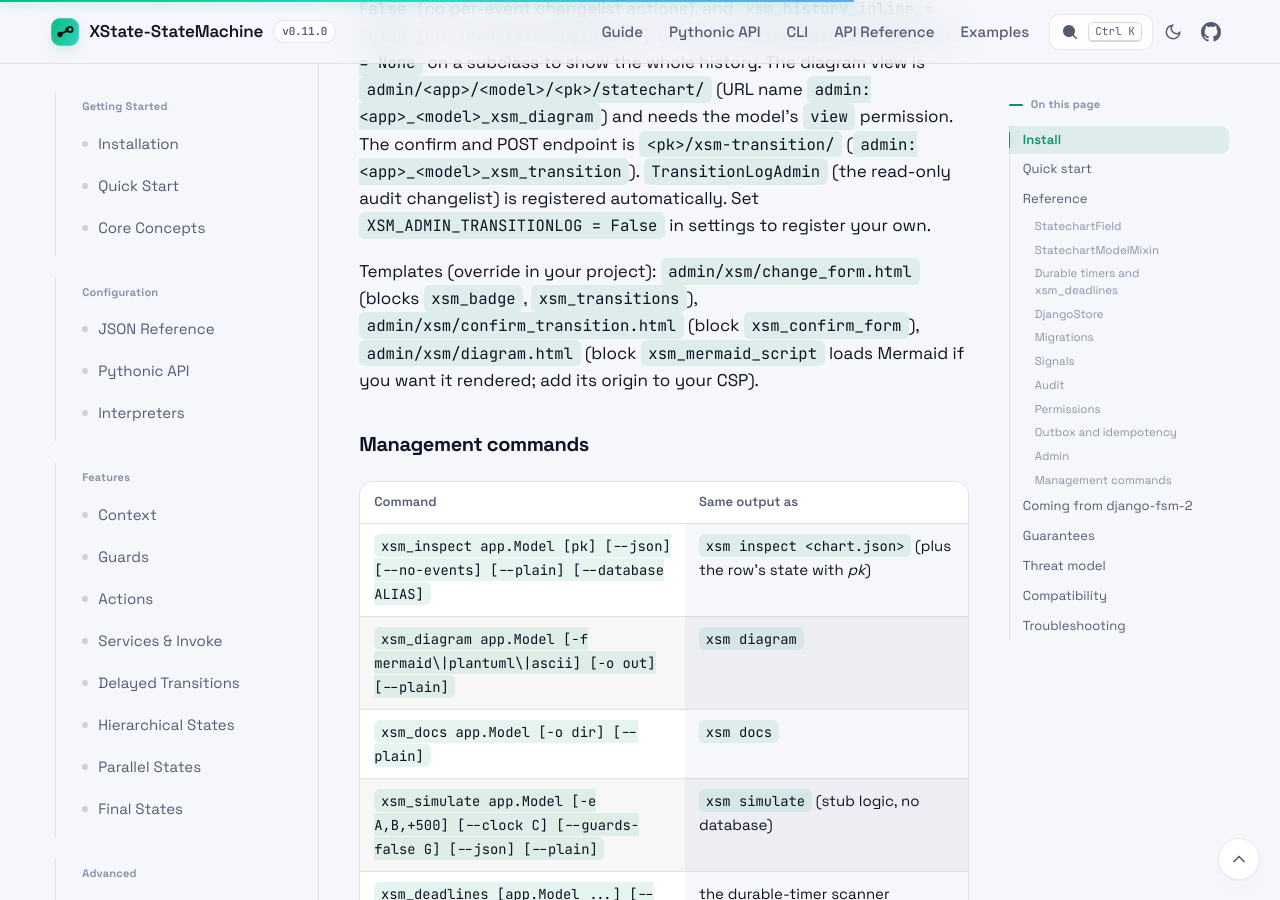
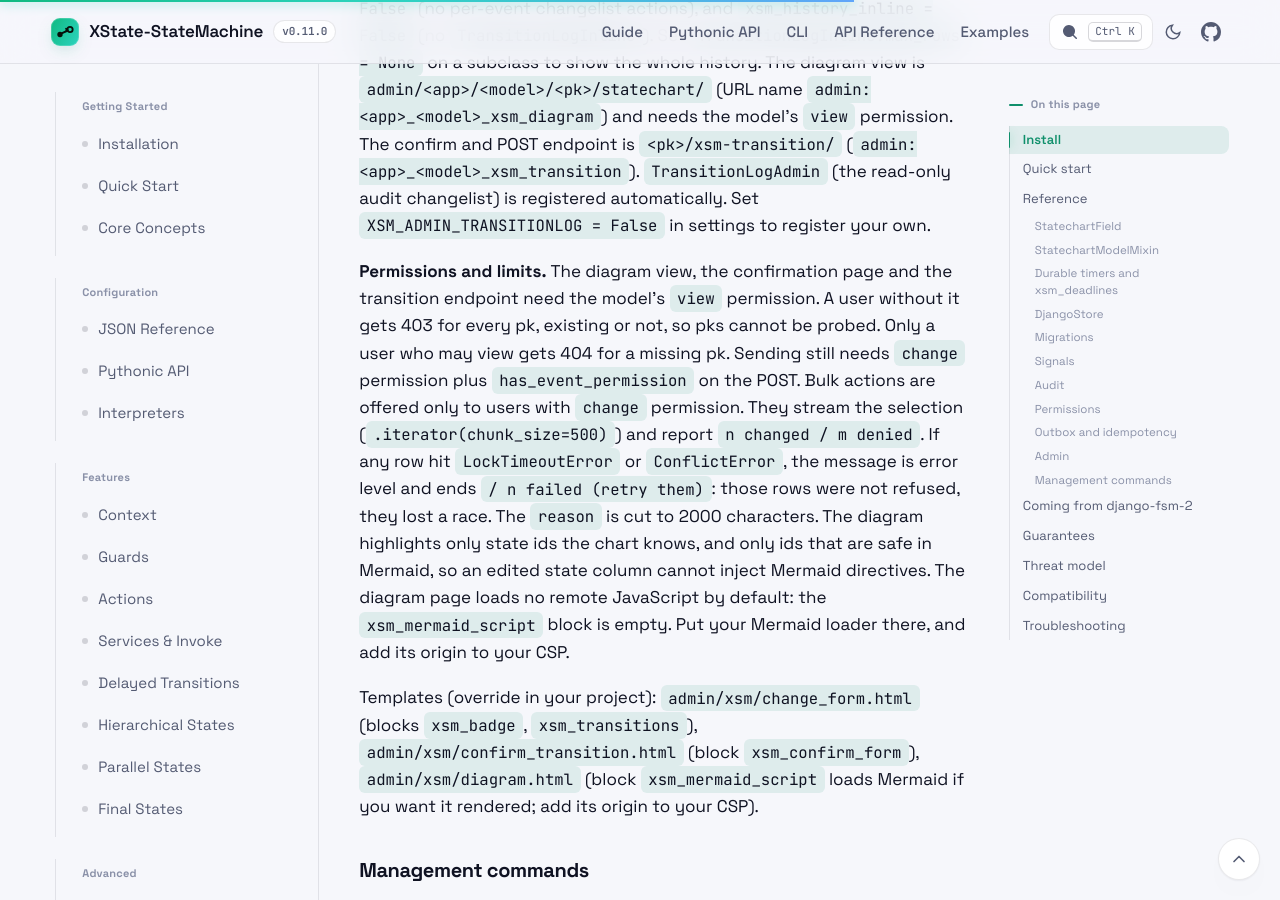
Before and after one commit to basiltt/xstate-statemachine, a Jekyll site: the page built from docs/_guide/integration-django.md, in a window 1280 px wide and 900 px high, scrolled down 14416 px. Built offline with Jekyll 4.4.1, drawn with Linux system fonts in a browser that asks for light colours; some of the changed text lies outside the part shown.

Commit message:
battle(#282-b): Django guide §Admin -- adversary A's view-permission 403/404 rule, bulk actions (change-only, streamed, 'n failed (retry them)'), reason cap, Mermaid-safe highlighting, empty xsm_mermaid_script block (CSP); Troubleshooting rows for the admin and the commands
Co-Authored-By: Claude Fable 5 <noreply@anthropic.com>

```diff
--- a/docs/_guide/integration-django.md
+++ b/docs/_guide/integration-django.md
@@ -334,6 +334,8 @@ Change order                                         [History]
 
 Knobs on `StatechartAdminMixin`: `xsm_confirm_events` (a tuple of event ids that always get the confirmation page), `xsm_bulk_actions = False` (no per-event changelist actions), and `xsm_history_inline = False` (no `TransitionLogInline`). Set `TransitionLogInline.max_rows = None` on a subclass to show the whole history. The diagram view is `admin/<app>/<model>/<pk>/statechart/` (URL name `admin:<app>_<model>_xsm_diagram`) and needs the model's `view` permission. The confirm and POST endpoint is `<pk>/xsm-transition/` (`admin:<app>_<model>_xsm_transition`). `TransitionLogAdmin` (the read-only audit changelist) is registered automatically. Set `XSM_ADMIN_TRANSITIONLOG = False` in settings to register your own.
 
+**Permissions and limits.** The diagram view, the confirmation page and the transition endpoint need the model's `view` permission. A user without it gets 403 for every pk, existing or not, so pks cannot be probed. Only a user who may view gets 404 for a missing pk. Sending still needs `change` permission plus `has_event_permission` on the POST. Bulk actions are offered only to users with `change` permission. They stream the selection (`.iterator(chunk_size=500)`) and report `n changed / m denied`. If any row hit `LockTimeoutError` or `ConflictError`, the message is error level and ends `/ n failed (retry them)`: those rows were not refused, they lost a race. The `reason` is cut to 2000 characters. The diagram highlights only state ids the chart knows, and only ids that are safe in Mermaid, so an edited state column cannot inject Mermaid directives. The diagram page loads no remote JavaScript by default: the `xsm_mermaid_script` block is empty. Put your Mermaid loader there, and add its origin to your CSP.
+
 Templates (override in your project): `admin/xsm/change_form.html` (blocks `xsm_badge`, `xsm_transitions`), `admin/xsm/confirm_transition.html` (block `xsm_confirm_form`), `admin/xsm/diagram.html` (block `xsm_mermaid_script` loads Mermaid if you want it rendered; add its origin to your CSP).
 
 ### Management commands
@@ -407,6 +409,13 @@ See the generated [compatibility table](../compatibility/). SQLite runs everywhe
 | `DoesNotExist` from `send()` | the row was deleted while the send ran | nothing to retry; the caller decides |
 | Columns out of step with the snapshot after `QuerySet.update()` / `bulk_update()` | the ORM write bypassed the mixin | `manage.py xsm_refresh_columns app.Model` |
 | Admin shows no buttons | the user lacks change permission, or every guard refuses | check `permitted_events(user, obj)` |
+| Admin diagram / confirm page is 403, even for an existing pk | the user lacks the model's `view` permission (missing and existing pks answer the same, by design) | grant `view_<model>` |
+| No "Send …" bulk actions in the changelist | the user lacks `change` permission, or `xsm_bulk_actions = False` | grant `change_<model>` |
+| Bulk action message ends `n failed (retry them)` | those rows hit `LockTimeoutError` / `ConflictError` (a concurrent writer), not a denial | run the action again on the same selection |
+| Admin diagram shows text, not a picture | no Mermaid script loads by default (CSP-safe) | override block `xsm_mermaid_script` with your Mermaid loader and allow its origin in your CSP |
+| `xsm_inspect app.Model <pk>` says `bad pk` / `not found` | a malformed or missing pk, or the row is on another alias | pass `--database ALIAS` |
+| `CommandError: unknown --database` | the alias is not in `DATABASES` | use a configured alias |
+| `CommandError: ... needs exactly one StatechartField` | the model has several fields | set `statechart_field_name` on the model |
 | An `on_commit=True` receiver never runs in a test | a `TestCase` never commits | use `django_capture_on_commit_callbacks(execute=True)` / `captureOnCommitCallbacks` |
 | `send()` raises `IntegrityError` / `DatabaseError` from the outbox or audit table | the marker write failed, and by design the transition rolled back with it | migrate `xsm_django`, fix the table, retry the send |
 | The same integration event arrives twice | the relay crashed after `publish()` but before `mark_sent` (at-least-once) | dedup on the envelope `id` (`DjangoInbox` on the consumer) |
```
